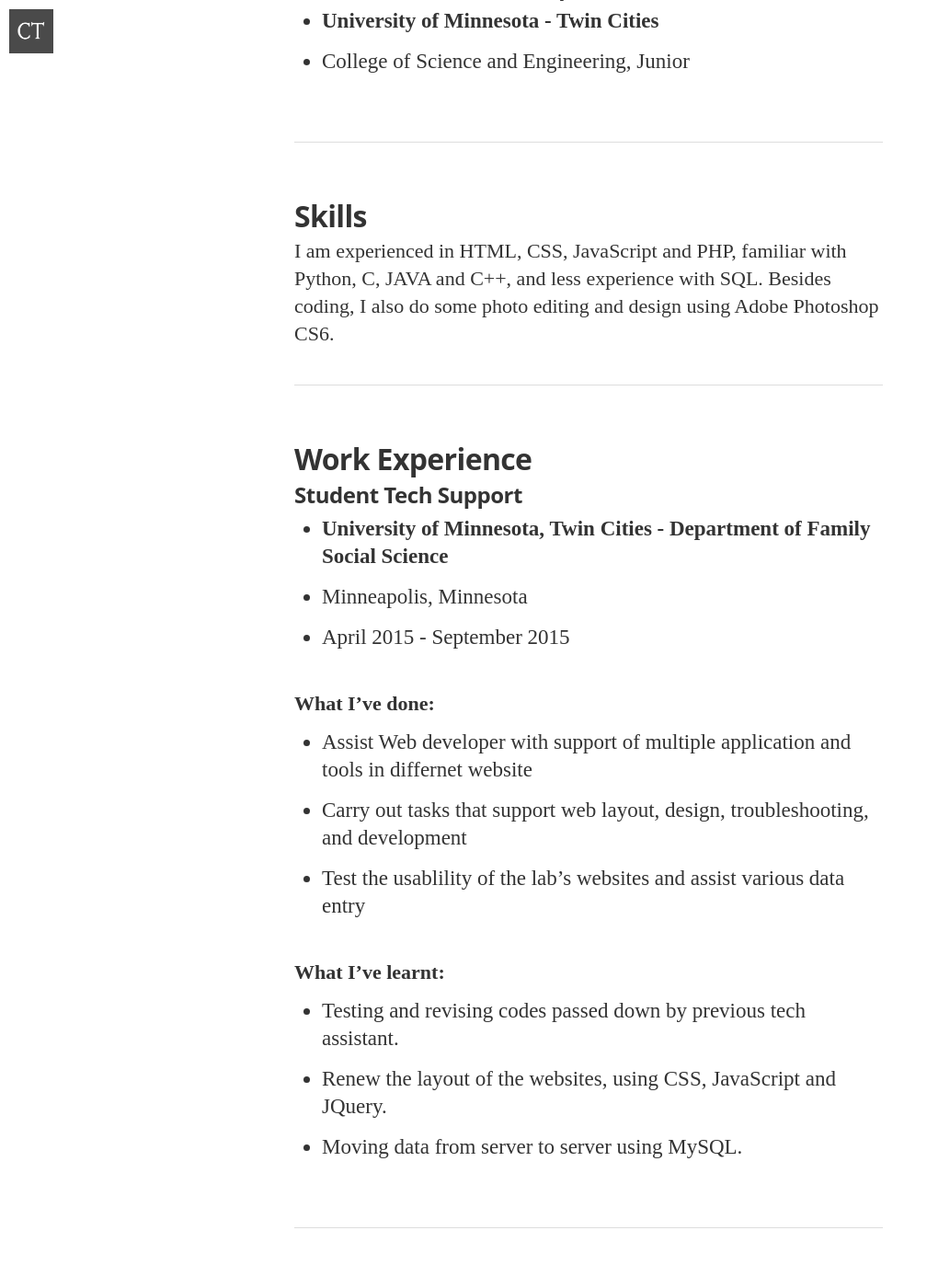
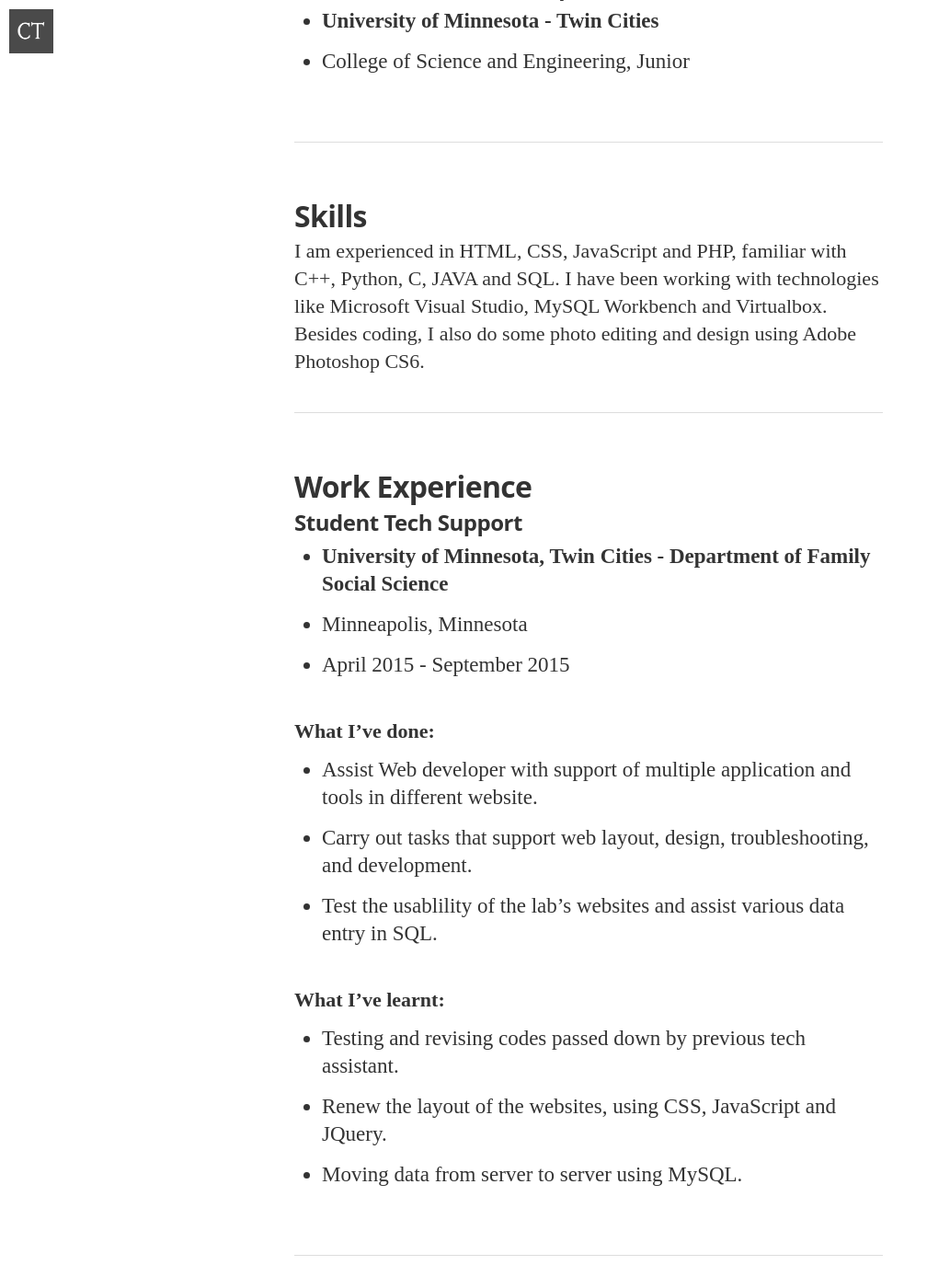
Before and after one commit to clementpeihengtan/clement-tph, a Jekyll site: the page built from resume.md, in a window 1280 px wide and 1400 px high, scrolled down 439 px. Shown: the whole window at 92% size, without its empty margins (0-1008 px from the left). Built offline with Jekyll 4.4.1, drawn with Linux system fonts in a browser that asks for light colours; nearby versions of some CDN libraries; some web fonts are replaced.

Commit message:
Update resume.md

```diff
--- a/resume.md
+++ b/resume.md
@@ -19,7 +19,8 @@ permalink: /resume/
 
 ## Skills
 
-I am experienced in HTML, CSS, JavaScript and PHP, familiar with Python, C, JAVA and C++, and less experience with SQL.
+I am experienced in HTML, CSS, JavaScript and PHP, familiar with C++, Python, C, JAVA and SQL.
+I have been working with technologies like Microsoft Visual Studio, MySQL Workbench and Virtualbox.
 Besides coding, I also do some photo editing and design using Adobe Photoshop CS6.
 
 ------------
@@ -35,9 +36,9 @@ Besides coding, I also do some photo editing and design using Adobe Photoshop CS
 
 **What I've done:**
 
-* Assist Web developer with support of multiple application and tools in differnet website
-* Carry out tasks that support web layout, design, troubleshooting, and development
-* Test the usablility of the lab's websites and assist various data entry
+* Assist Web developer with support of multiple application and tools in different website.
+* Carry out tasks that support web layout, design, troubleshooting, and development.
+* Test the usablility of the lab's websites and assist various data entry in SQL.
 
 **What I've learnt:**
 
```
